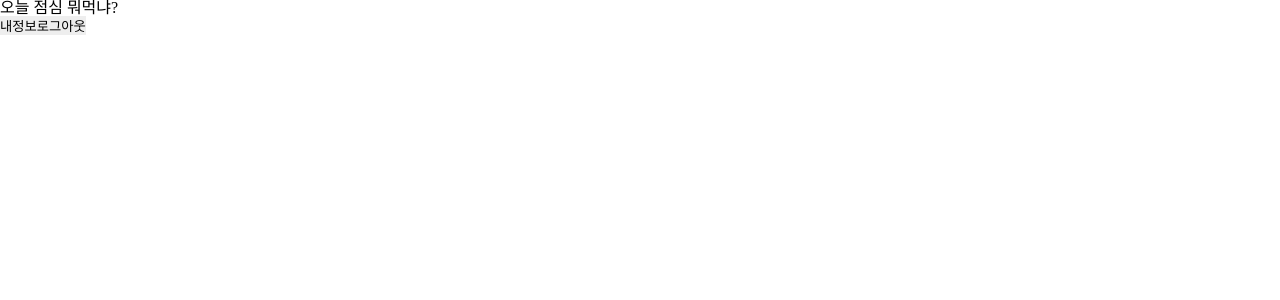
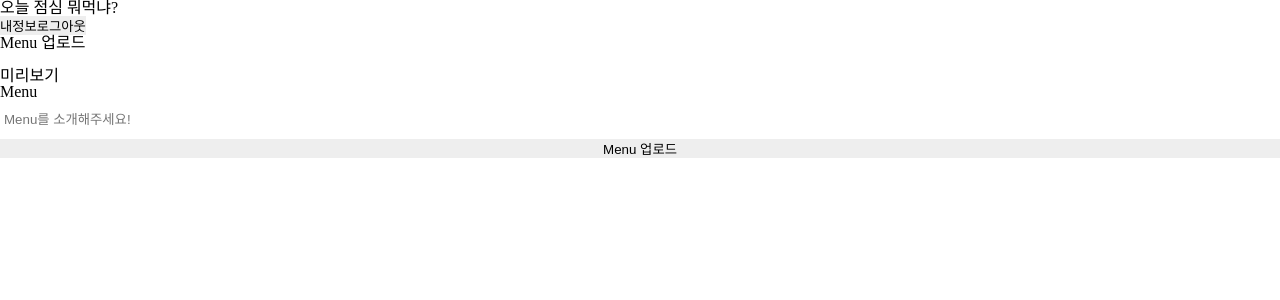
Before and after one commit to jihyunan-dev/hanghae_mini_front, a React (Create React App) app: page /upload in a window 1280 px wide. Shown: the top 300 px of the page. Built offline with nearby package versions, Linux system fonts and the light colour scheme.

Commit message:
[ADD] login.js 뼈대 추가
나중에 할 일 : 수정기능 추가

```diff
--- a/src/pages/Login.js
+++ b/src/pages/Login.js
@@ -0,0 +1,18 @@
+import React from "react";
+import { Input, Button } from "../elements";
+
+const Login = () => {
+  return (
+    <>
+      <div>
+        <h2>로그인</h2>
+        <Input label="아이디"></Input>
+        <Input label="비밀번호"></Input>
+        <Button width="auto" text="로그인"></Button>
+        <Button width="auto" text="회원가입"></Button>
+      </div>
+    </>
+  );
+};
+
+export default Login;
--- /dev/null
+++ b/src/pages/Upload.js
@@ -0,0 +1,28 @@
+import React from "react";
+import { Button, Input } from "../elements";
+
+const Upload = () => {
+  return (
+    <>
+      <div>
+        <div>Menu 업로드</div>
+        <input />
+      </div>
+
+      <div>
+        <h2>미리보기</h2>
+        <image />
+      </div>
+
+      <div>
+        <Input label="Menu" placeholder="Menu를 소개해주세요!"></Input>
+      </div>
+
+      <div>
+        <Button text="Menu 업로드"></Button>
+      </div>
+    </>
+  );
+};
+
+export default Upload;
--- a/src/shared/App.js
+++ b/src/shared/App.js
@@ -1,6 +1,10 @@
 import React from "react";
 import Header from "../components/Header";
+
 import Register from "../pages/Register";
+import Login from "../pages/Login";
+import Upload from "../pages/Upload";
+
 import GlobalStyles from "./GlobalStyles";
 import { BrowserRouter, Route, Switch } from "react-router-dom";
 
@@ -15,9 +19,9 @@ const App = () => {
         <Switch>
           <Route path="/" exact component={Main} />
           <Route path="/register" component={Register} />
-          {/* <Route path="/login" component={LOGIN} /> */}
+          <Route path="/login" component={Login} />
           {/* <Route path="/result/:menuId" coponent={Result} /> */}
-          {/* <Route path="/upload" component={Upload} /> */}
+          <Route path="/upload" component={Upload} />
           {/* <Route path="/edit/:postId" component={Edit}/> */}
           {/* <Route path="/posts/userId" component={MyPosts} /> */}
           {/* <Route component={ErrorPage} /> */}
```
Also changed, not shown: src/elements/index.js (renamed from src/elements/Index.js).
